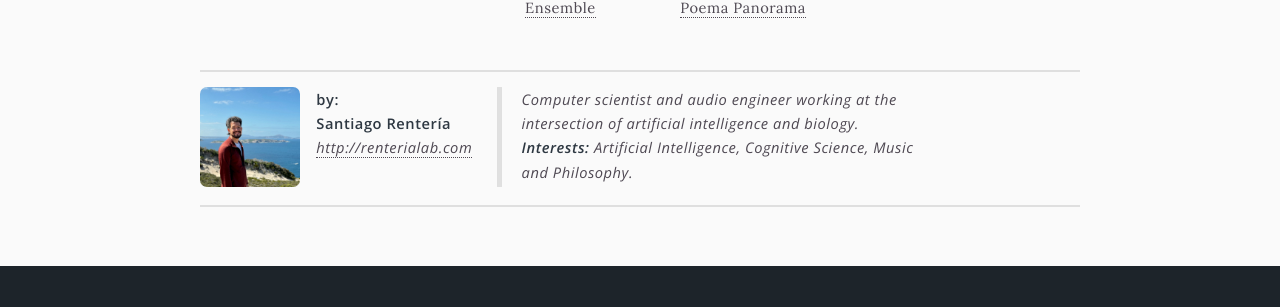
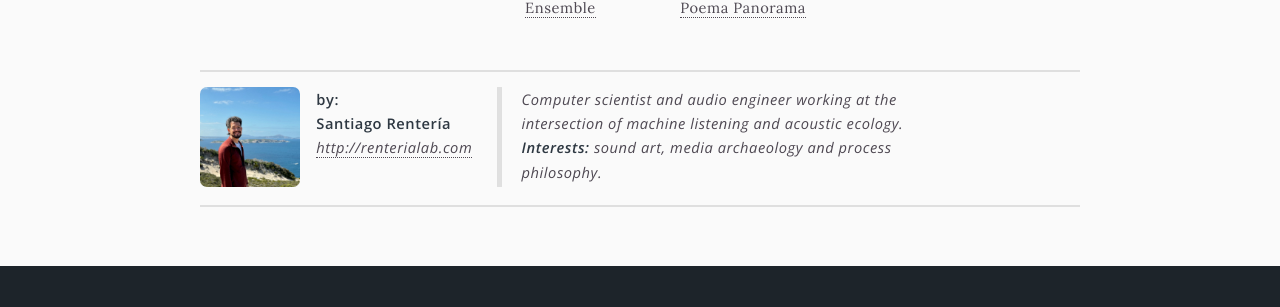
Before and after one commit to hermes2507/renterialab.com, a Jekyll site: the page built from _posts/works/2016-07-01-automatone.md, in a window 1280 px wide and 900 px high, scrolled down 1091 px. Shown: the part 371-678 px from the top of the window. Built offline with Jekyll 4.4.1, drawn with Linux system fonts in a browser that asks for light colours.

Commit message:
Update authors.yml

```diff
--- a/_data/authors.yml
+++ b/_data/authors.yml
@@ -3,8 +3,8 @@
 santiagorenteria:
   name: Santiago Rentería
   bio:
-    Computer scientist and audio engineer working at the intersection of artificial intelligence and biology. <br>
-    <b>Interests:</b> Artificial Intelligence, Cognitive Science, Music and Philosophy.
+    Computer scientist and audio engineer working at the intersection of machine listening and acoustic ecology. <br>
+    <b>Interests:</b> sound art, media archaeology and process philosophy.
   #disqus_shortname: arkadianriver
   url: http://renterialab.com
   avatar: santiago_pic.jpg
```
